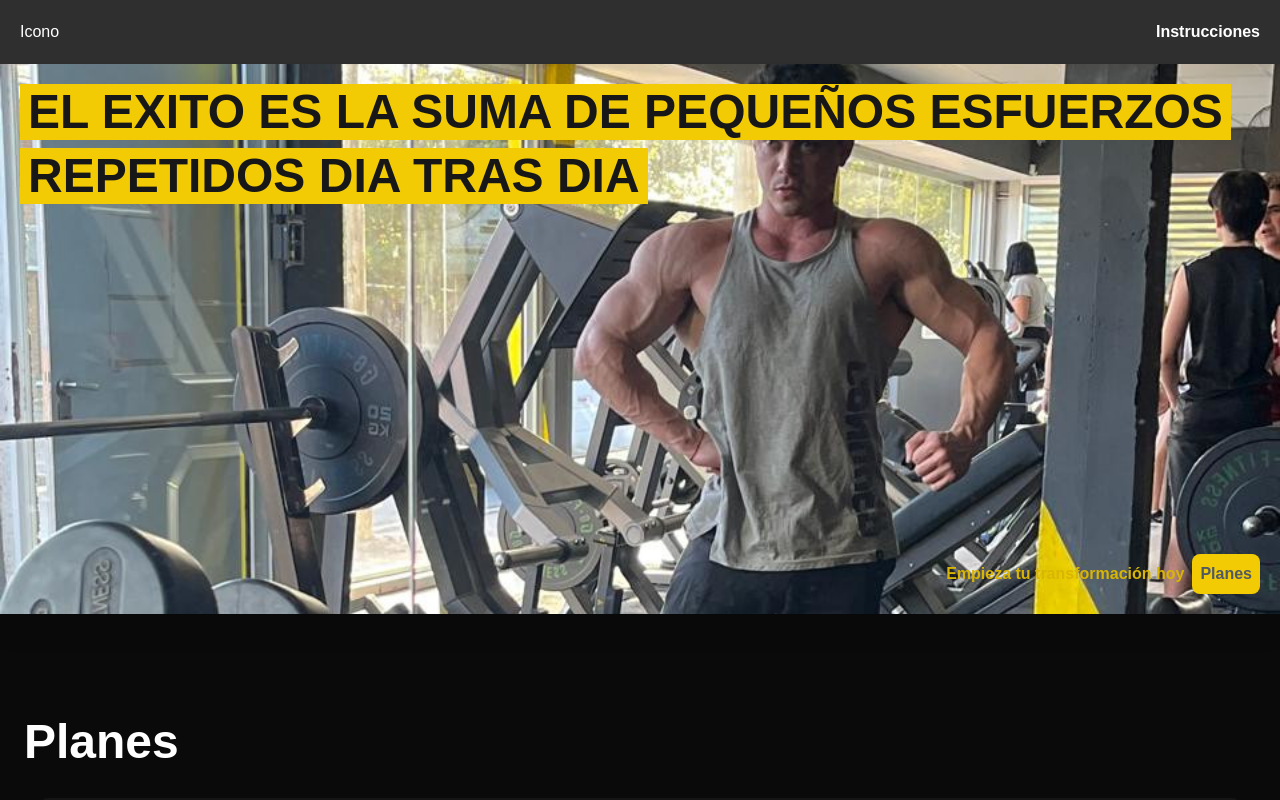
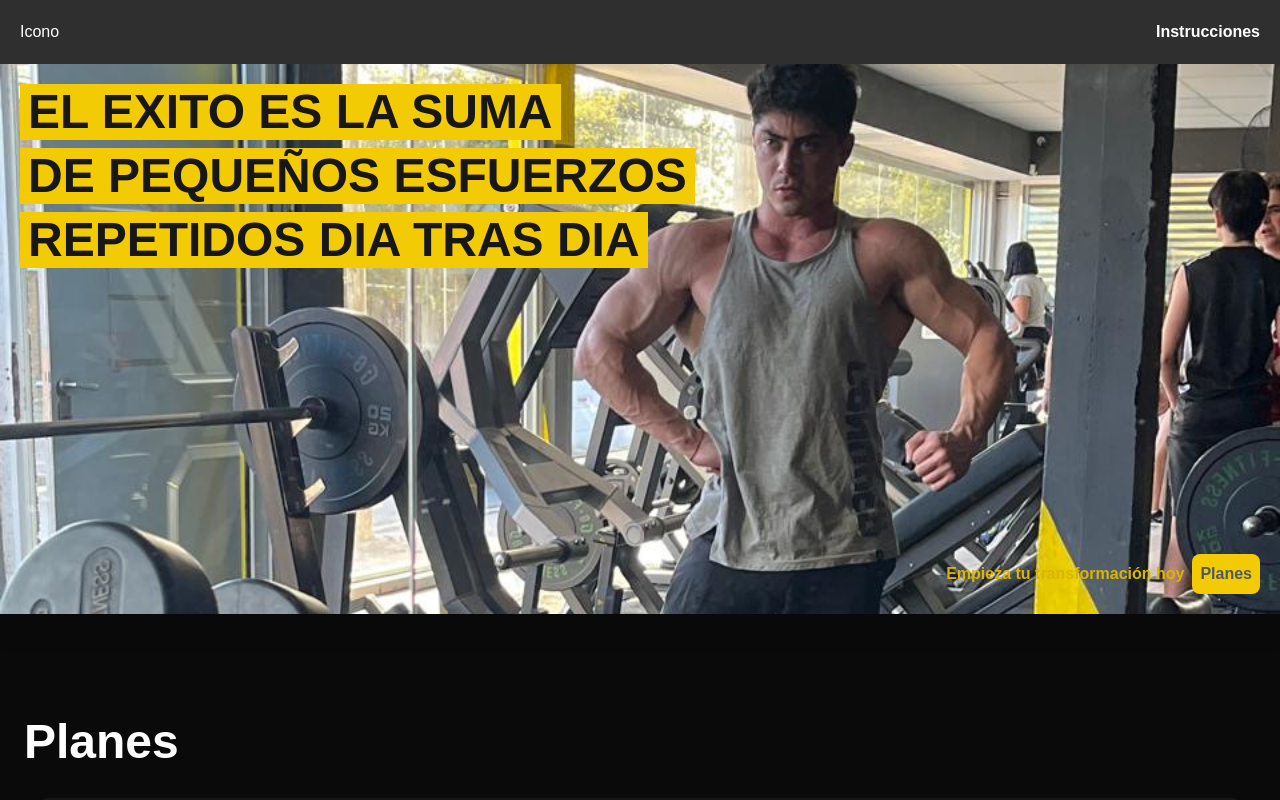
Before and after one commit to francogarcia02/TrainnerPage-Client, a Next.js app: page / in a window 1280 px wide. Shown: the top 800 px of the page. Built offline with nearby package versions, Linux system fonts and the light colour scheme.

Commit message:
Presentation update

```diff
--- a/src/components/Presentation.tsx
+++ b/src/components/Presentation.tsx
@@ -2,10 +2,13 @@ const Presentation = () => {
     return (
       <div className="bg-image h-[450px] lg:h-[550px] drop-shadow-xl p-5 w-full flex flex-col items-between justify-between gap-4 text-center">
         <div className="flex flex-col items-start justify-center gap-2">
-            <h1 className="text-3xl bg-on lg:text-5xl font-bold uppercase p-1 ps-2 pe-2">
-                El exito es la suma de pequeños esfuerzos
+            <h1 className="text-xl text-start bg-on lg:text-5xl font-bold uppercase p-1 ps-2 pe-2">
+                El exito es la suma
             </h1>
-            <h1 className="text-3xl bg-on lg:text-5xl font-bold uppercase p-1 ps-2 pe-2">
+            <h1 className="text-xl text-start bg-on lg:text-5xl font-bold uppercase p-1 ps-2 pe-2">
+                de pequeños esfuerzos
+            </h1>
+            <h1 className="text-xl text-start bg-on lg:text-5xl font-bold uppercase p-1 ps-2 pe-2">
                 Repetidos dia tras dia
             </h1>
 
```
